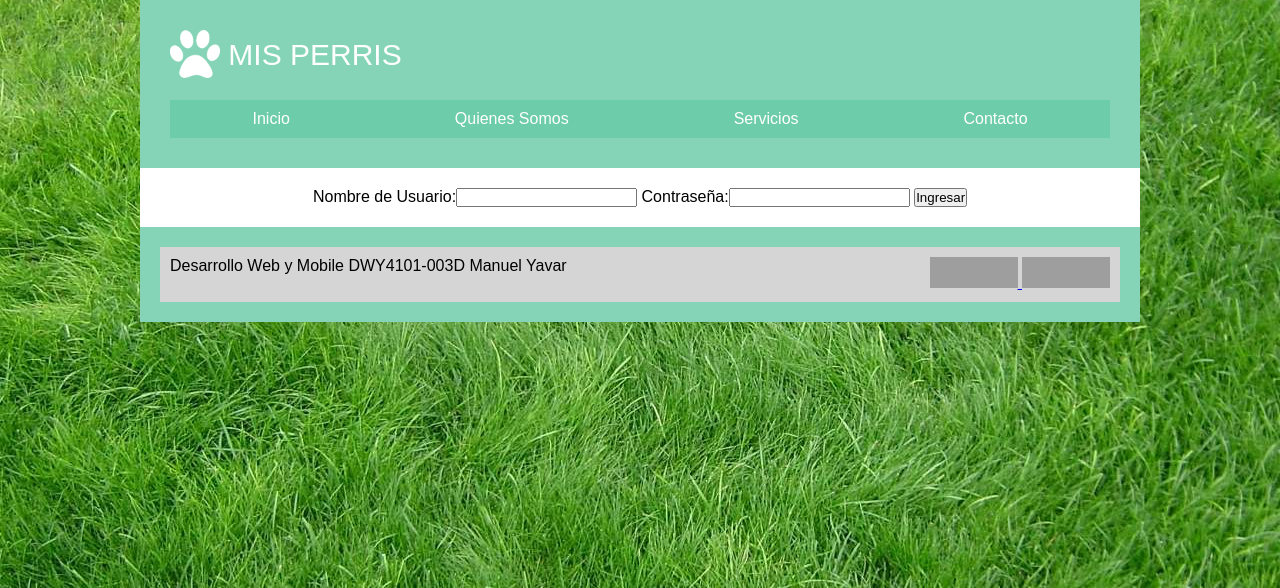
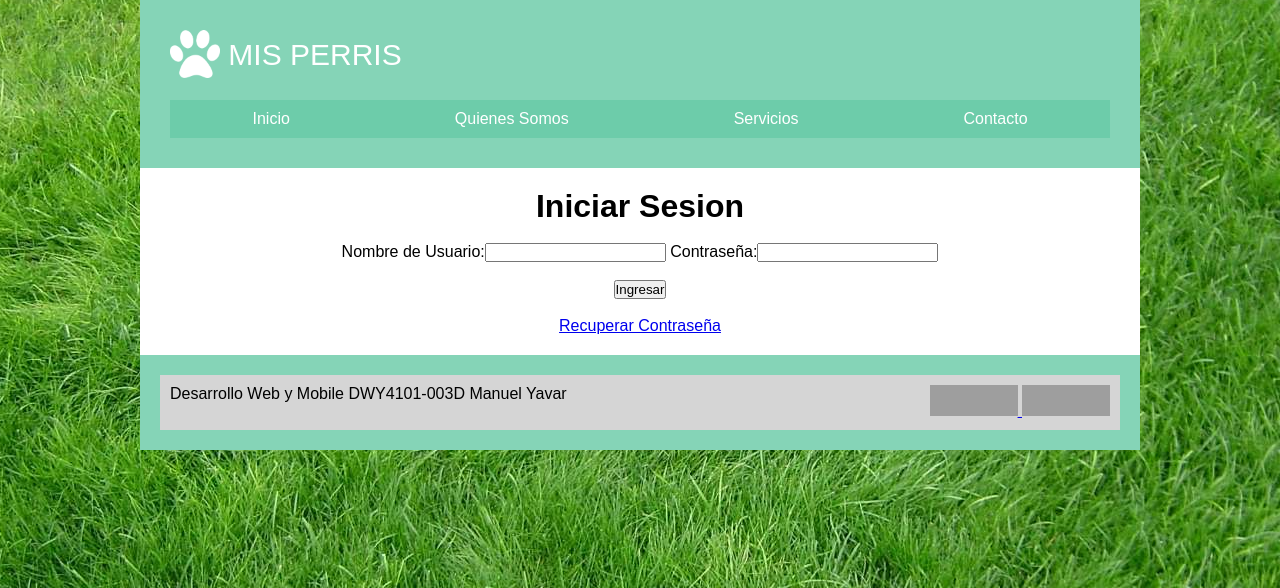
Before and after one commit to koge97/django_misperris, a Django app: page /login/ in a window 1280 px wide. Shown: the top 588 px of the page. Run offline with Django 3.2, Linux system fonts and the light colour scheme; grey boxes are pictures that could not be loaded.

Commit message:
Add files via upload

```diff
--- a/App/forms.py
+++ b/App/forms.py
@@ -7,3 +7,8 @@ class AgregarUsuario(forms.Form):
 class LoginForm(forms.Form):
     username=forms.CharField(widget=forms.TextInput(),label="Nombre de Usuario")
     password=forms.CharField(widget=forms.PasswordInput(),label="Contraseña")
+
+#Restablecer Password
+class RestablecerPassForm(forms.Form):
+    nuevapass=forms.CharField(widget=forms.PasswordInput(),label="Escriba su nueva Password")
+    nuevapasscheck=forms.CharField(widget=forms.PasswordInput(),label="Repita su nueva Password")
--- a/App/templates/GestionarUsuario.html
+++ b/App/templates/GestionarUsuario.html
@@ -6,6 +6,7 @@
     <button type="submit">Agregar</button>
 </form>
 {%if usuarios %}
+<h1>Gestion de Usuarios</h1>
     {%for u in usuarios%}
     {{u.username}}{{u.email}}
     {%endfor%}
--- a/App/templates/login.html
+++ b/App/templates/login.html
@@ -1,8 +1,15 @@
 {% extends 'maqueta.html' %}
 {% block principal %}
 <form method="post">
-     {% csrf_token %}
+    <h1>Iniciar Sesion</h1>
+    <br>
+    {% csrf_token %}
     {{form}}
+    <br>
+    <br>
     <button type="submit">Ingresar</button>
+    <br>
+    <br>
+    <a href="/recovery/">Recuperar Contraseña</a>
 </form>
 {% endblock %}
--- /dev/null
+++ b/App/templates/passwdrcv.html
@@ -0,0 +1,3 @@
+{% extends 'maqueta.html' %}
+{% block principal %}
+{% endblock %}
--- a/App/urls.py
+++ b/App/urls.py
@@ -6,4 +6,5 @@ urlpatterns=[
     url(r'^login/$',views.ingresar,name="login"),
     url(r'^$',views.index,name="inicio"),
     url(r'^salir/$',views.salir,name="salir"),
+    url(r'^passwdrcv/$',views.recovery,name="recovery"),
 ]
--- a/App/views.py
+++ b/App/views.py
@@ -1,5 +1,5 @@
 from django.shortcuts import render,redirect
-from .forms import AgregarUsuario, LoginForm
+from .forms import AgregarUsuario, LoginForm, RestablecerPassForm
 from django.contrib.auth.models import User
 from django.contrib.auth import authenticate, login, logout
 from django.contrib.auth.decorators import login_required
@@ -10,8 +10,9 @@ def index(request):
         return redirect('gestionUsuario')
     else:
         return redirect('login')
+@login_required(login_url='login')
 
-@login_required(login_url='login')
+#Gestion de Usuarios
 def gestionUsuario(request):
     usuarios=User.objects.all()
     form=AgregarUsuario(request.POST)
@@ -21,7 +22,7 @@ def gestionUsuario(request):
         u.save()
     form=AgregarUsuario()
     return render(request,"GestionarUsuario.html",{'form':form,'usuarios':usuarios})
-
+#Vista del Login
 def ingresar(request):
     form=LoginForm(request.POST or None)
     if form.is_valid():
@@ -31,6 +32,24 @@ def ingresar(request):
             login(request, user)
             return redirect('gestionUsuario')
     return render(request,"login.html",{'form':form})
+
+#Salir
 def salir(request):
     logout(request)
     return redirect("/")
+
+# Recuperacion Contraseña
+def recovery(request):
+    form=RestablecerPassForm(request.POST or None)
+    mensaje=""
+    if form.is_valid():
+        data=form.cleaned_data
+        user=User.objects.get(username=data.get("username"))
+        send_mail(
+                'Recuperación de contraseña',
+                'Haga click aquí para ingresar una nueva contraseña',
+                [user.email],
+                html_message = 'Pulse <a href="http://localhost:8000/restablecer?user='+user.username+'">aquí</a> para restablecer su contraseña.',
+            )
+        mensaje='Correo Enviado a '+user.email
+    return render(request,"passwdrcv.html",{'form':form, 'mensaje':mensaje})
```
Also changed, not shown: db.sqlite3.
